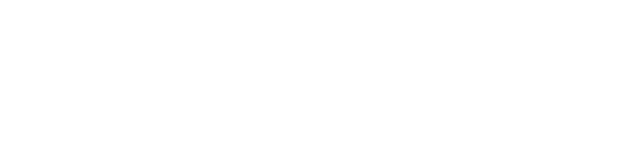
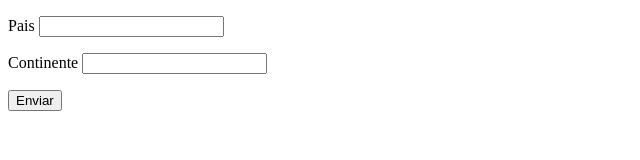
Before and after one commit to alvarosc2/wp-dev-course, a plain HTML site: page index.html in a window 1280 px wide. Shown: the whole page, without its empty margins (0-640 px from the left). Drawn offline with Linux system fonts and the light colour scheme.

Commit message:
added a form.

```diff
--- a/index.html
+++ b/index.html
@@ -10,5 +10,21 @@
 </head>
 <body>
 
+    <form action="" method="post">
+        <p>
+        <label for="n_pais">Pais</label>
+        <input type="text" name="n_pais" id="id_pais">
+        </p>
+
+        <p>
+        <label for="n_continente">Continente</label>
+        <input type="text" name="n_continente" id="id_continente">
+        </p>
+
+        <p>
+            <input type="submit" value="Enviar">
+        </p>
+
+    </form>
 </body>
 </html>
```
